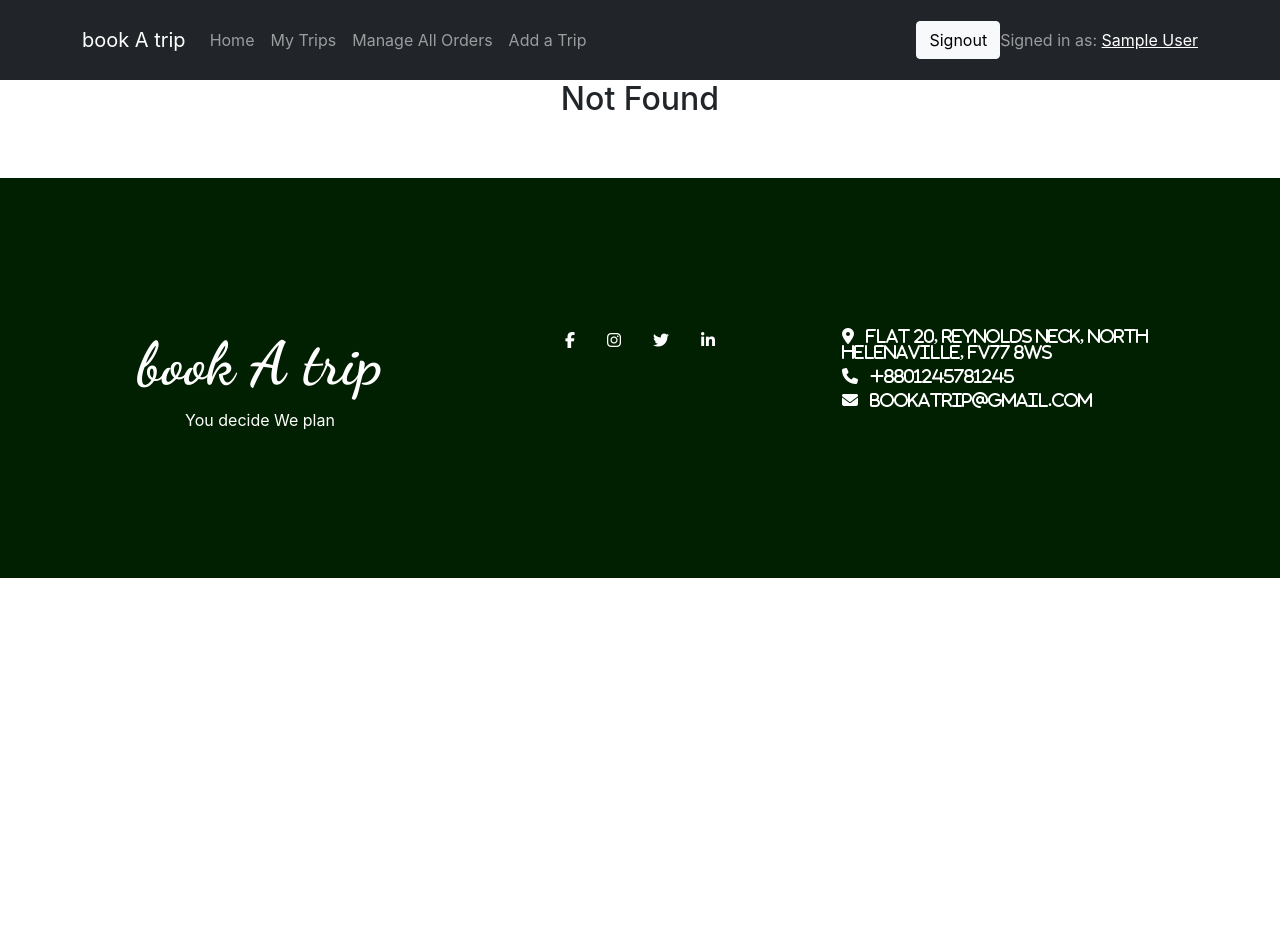
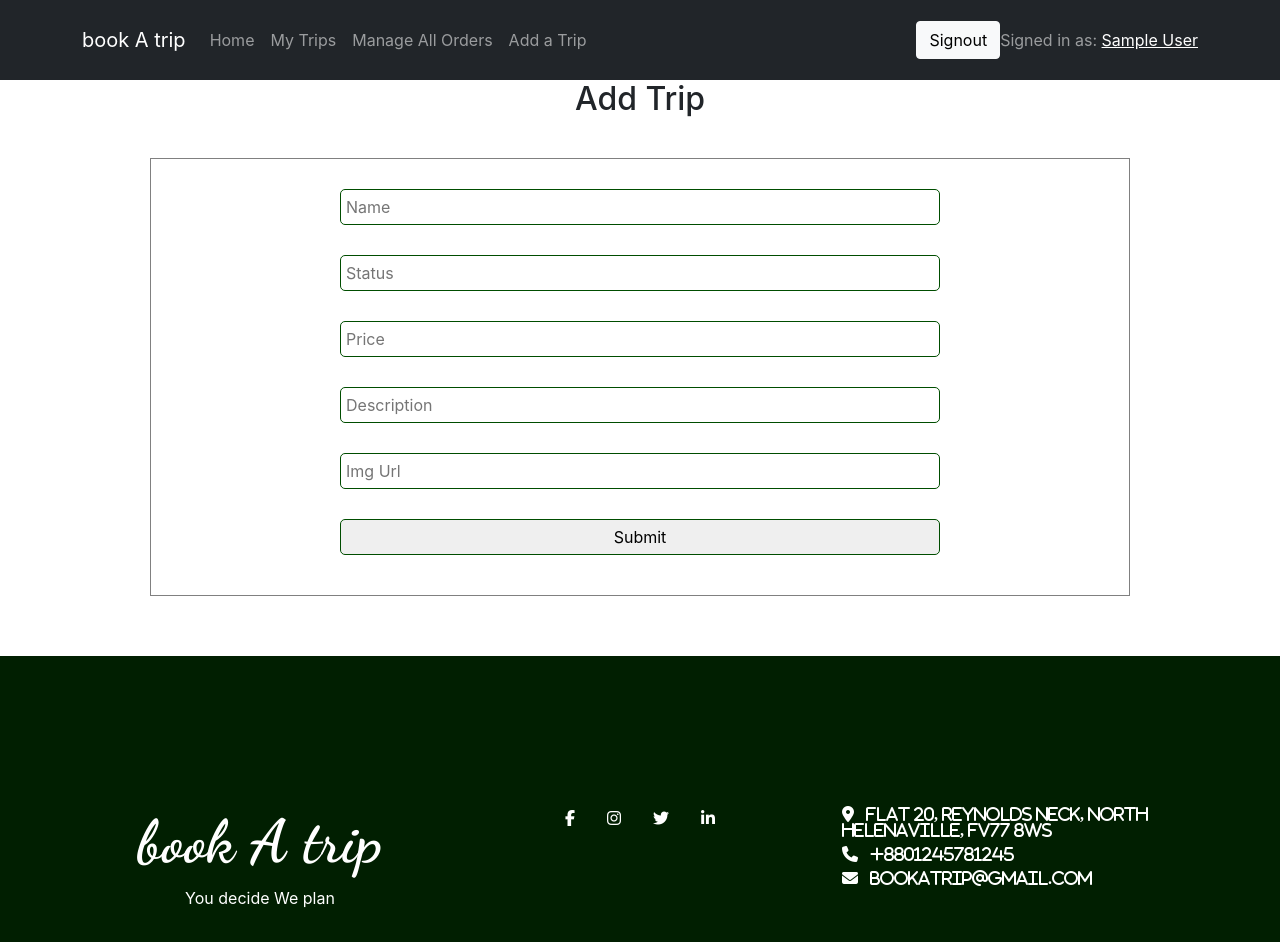
Before and after one commit to Tasnimmostari19/tourism-or-delivery-website-client-side, a React (Create React App) app: page /addtrip in a window 1280 px wide. Shown: the top 942 px of the page. Before the commit the page ends 800 px from the top, so only its background shows below. Built offline with nearby package versions, Linux system fonts and the light colour scheme; no server answers; sample sign-in values are in the browser's storage.

Commit message:
addtrip added

```diff
--- a/src/App.js
+++ b/src/App.js
@@ -10,6 +10,7 @@ import AuthProvider from './contexts/AuthProvider';
 import NotFound from './Pages/NotFound/NotFound';
 import SignIn from './SignIn/SignIn';
 import PrivateRoute from './Pages/PrivateRoute/PrivateRoute';
+import AddTrip from './Pages/AddTrip/AddTrip';
 
 function App() {
   return (
@@ -30,6 +31,9 @@ function App() {
             <PrivateRoute path='/placeorder/:tripId'>
               <PlaceOrder></PlaceOrder>
             </PrivateRoute>
+            <PrivateRoute path='/addtrip'>
+              <AddTrip></AddTrip>
+            </PrivateRoute>
             <Route path='*'>
               <NotFound></NotFound>
             </Route>
--- /dev/null
+++ b/src/Pages/AddTrip/AddTrip.js
@@ -0,0 +1,29 @@
+import React from 'react';
+import { useForm } from "react-hook-form";
+
+const AddTrip = () => {
+
+
+    const { register, handleSubmit } = useForm();
+    const onSubmit = data => console.log(data);
+
+
+    return (
+        <div>
+            <h2>Add Trip</h2>
+            <form className='order-form' onSubmit={handleSubmit(onSubmit)}>
+                {/* defaultValue={user.name} */}
+                <input placeholder="Name" {...register("name")} />
+                <input placeholder="Status" {...register("status")} />
+
+                <input placeholder="Price" type="number" {...register("price")} />
+                <input placeholder="Description" {...register("description")} />
+                <input placeholder="Img Url" {...register("img")} />
+
+                <input className='form-submit' type="submit" />
+            </form>
+        </div>
+    );
+};
+
+export default AddTrip;
--- a/src/Pages/Home/Home/Home.js
+++ b/src/Pages/Home/Home/Home.js
@@ -1,4 +1,5 @@
 import React from 'react';
+import { Spinner } from 'react-bootstrap';
 import Banner from '../Banner/Banner';
 import Blogs from '../Blogs/Blogs/Blogs';
 import Plans from '../Plans/Plans/Plans';
@@ -6,8 +7,10 @@ import Reviews from '../Reviews/Reviews/Reviews';
 
 
 const Home = () => {
+
     return (
         <div>
+            {/* <Spinner animation="grow" variant="dark" /> */}
             <Banner></Banner>
             <Plans></Plans>
             <Reviews></Reviews>
--- a/src/Pages/PrivateRoute/PrivateRoute.js
+++ b/src/Pages/PrivateRoute/PrivateRoute.js
@@ -1,11 +1,12 @@
 import React from 'react';
+import { Spinner } from 'react-bootstrap';
 import { Redirect, Route } from 'react-router';
 import useAuth from '../../hooks/useAuth';
 
 const PrivateRoute = ({ children, ...rest }) => {
     const { user, loading } = useAuth();
     if (loading) {
-        return 'loading';
+        return <Spinner animation="grow" variant="dark" />;
     }
     return (
         <Route
--- a/src/Pages/Shared/Header/Header.js
+++ b/src/Pages/Shared/Header/Header.js
@@ -12,22 +12,22 @@ const Header = () => {
         <div>
             <Navbar style={{ height: '80px' }} bg="dark" variant="dark" sticky="top">
                 <Container>
-                    <Navbar.Brand href="#home">book A trip</Navbar.Brand>
+                    <Navbar.Brand as={Link} to="/home">book A trip</Navbar.Brand>
                     <Nav className="me-auto">
-                        <Nav.Link href="#home">Home</Nav.Link>
+                        <Nav.Link as={Link} to="/home">Home</Nav.Link>
 
                         {user?.email ?
-                            <Nav.Link href="#pricing">My Trips</Nav.Link>
+                            <Nav.Link as={Link} to="mytrips">My Trips</Nav.Link>
                             :
                             <></>
                         }
                         {user?.email ?
-                            <Nav.Link href="#pricing">Manage All Orders</Nav.Link>
+                            <Nav.Link as={Link} to="/manageorders">Manage All Orders</Nav.Link>
                             :
                             <></>
                         }
                         {user?.email ?
-                            <Nav.Link href="#pricing">Add a Trip</Nav.Link>
+                            <Nav.Link as={Link} to="/addtrip">Add a Trip</Nav.Link>
                             :
                             <></>
                         }
```
Also changed, not shown: src/Pages/Home/Banner/Banner.js (+12 -1 lines).
